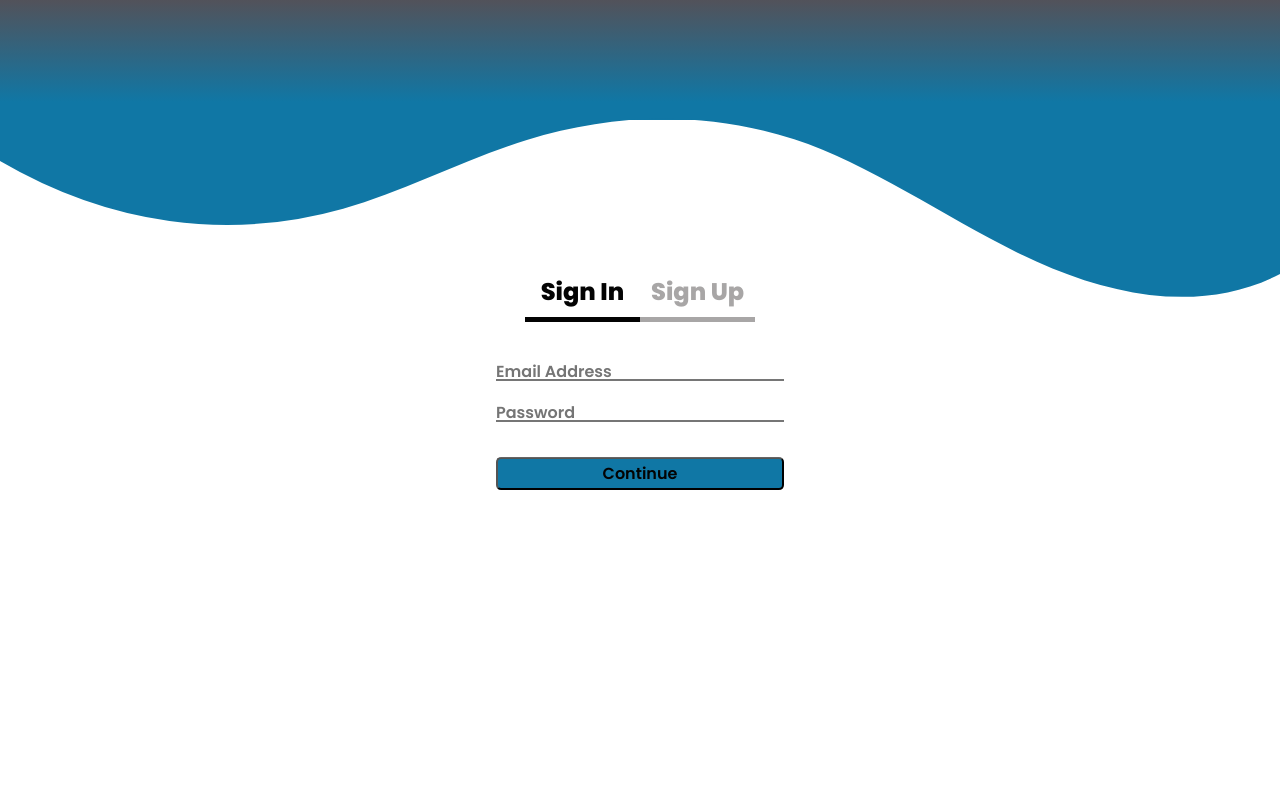
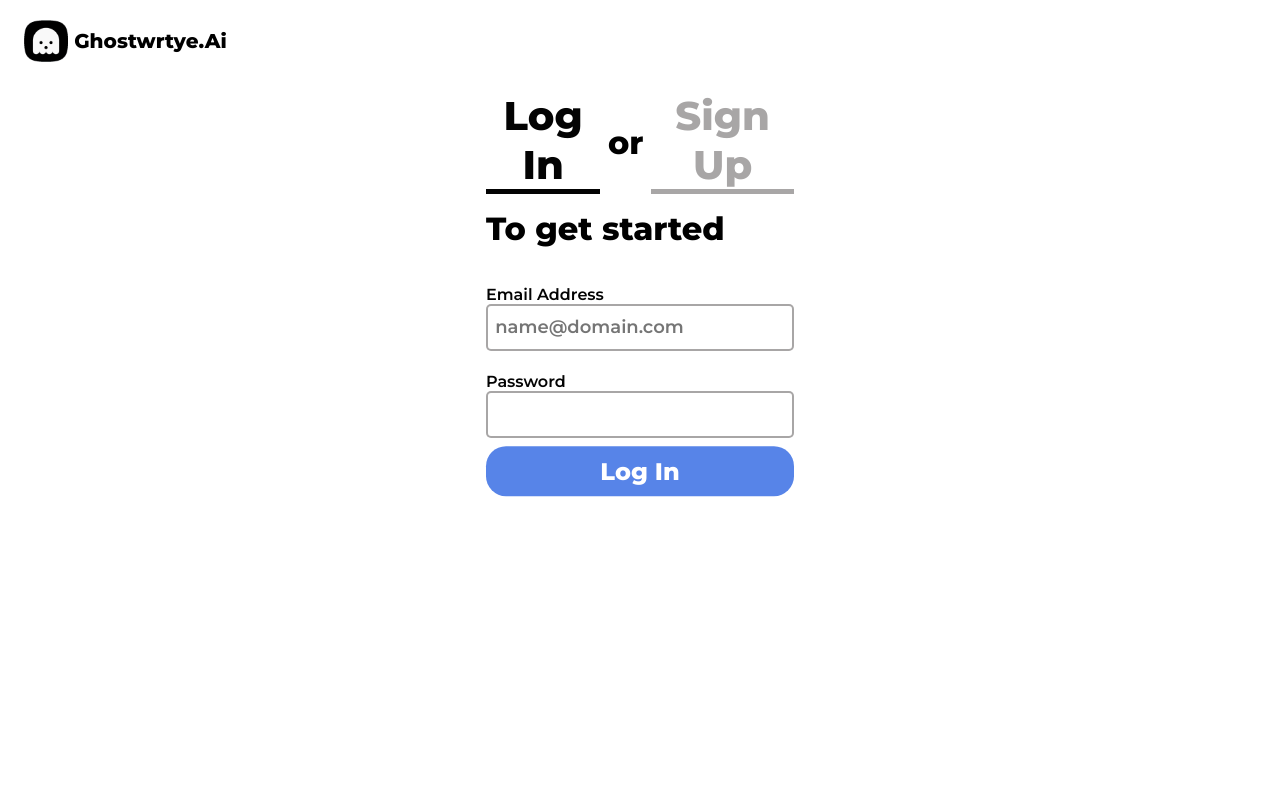
Before and after one commit to CS425Team46/Ghostwryrte.ai, a Flask app: page / in a window 1280 px wide. Run offline with Flask 3, Linux system fonts and the light colour scheme; parts of the project's set-up code (start-up, migrations or seed data) failed here and were passed over; some libraries are stand-ins or nearby versions.

Commit message:
Sign In/Sign Up Redesign
Redesigned the Sign In/Sign Up page (hopefully for the last time in the foreseeable future)

```diff
--- a/FrontEnd/static/javascript.mjs
+++ b/FrontEnd/static/javascript.mjs
@@ -544,7 +544,7 @@ if (accPageCheck) {
     const signUpButton = document.getElementById('signUpBtn');
     const ACSubmit = document.getElementById('ACSubmit');
     var confirmPass = document.getElementById('confirmPassword');
-    var CPText = document.getElementById('CPText');
+    var confirmPassText = document.getElementById('confText');
     const signInAndUpWrapper = document.getElementById('SIAUW');
 
     document.getElementById('userSubmitForm').addEventListener('submit', function (event) {
@@ -572,36 +572,32 @@ if (accPageCheck) {
     signInButton.addEventListener('click', function () {
 
         ACSubmit.classList.remove('removed');
+        ACSubmit.value = "Log In"
+
         signInButton.style.color = 'var(--textColor)';
         signInButton.style.borderBottom = '5px solid var(--textColor)';
         signUpButton.style.color = 'var(--deselectedColor)';
         signUpButton.style.borderBottom = '5px solid var(--deselectedColor)';
-        /* confirmPass.style.display = 'none'; */
+
         confirmPass.classList.remove('active');
-        CPText.style.display = 'none';
-        signInAndUpWrapper.style.paddingBottom = '15%';
-        /* document.getElementById('userEmail').value = "";
-        document.getElementById('userPassword').value = ""; */
+        confirmPassText.classList.remove('active');
         ACUserOption = 1;
 
     });
 
     signUpButton.addEventListener('click', function () {
+        ACSubmit.value = "Sign Up"
         ACSubmit.classList.add('removed');
+
         signUpButton.style.color = 'var(--textColor)';
         signUpButton.style.borderBottom = '5px solid var(--textColor)';
         signInButton.style.color = 'var(--deselectedColor)';
         signInButton.style.borderBottom = '5px solid var(--deselectedColor)';
-        /* confirmPass.style.display = 'flex'; */
+
         confirmPass.classList.add('active');
-        CPText.style.display = 'flex';
-        signInAndUpWrapper.style.paddingBottom = '8%';
+        confirmPassText.classList.add('active');
         ACUserOption = 2;
-
-
     });
-
-
 }
 
 
--- a/FrontEnd/static/styleLarge.css
+++ b/FrontEnd/static/styleLarge.css
@@ -15,7 +15,7 @@ padding: 0;
     --mainColor: #ffffff;
     --secondaryColor: #F0F0F0;
     --secondaryAccent: #DEDEDE;
-    --mainAccentColor: #1077A5;
+    --mainAccentColor: #5784e8;
     --textColor: #030303;
 
 }
@@ -895,70 +895,72 @@ pre {
 
 /* Account Creation Page */
 
-.blackness{
-    height: 15%;
-    width: 100%;
-    background: linear-gradient(180deg, rgb(82, 82, 90) 0%, var(--mainAccentColor) 85%);
-    margin: 0;
-}
-.custom-shape-divider-top-1711335761 {
-    position: absolute;
-    top: calc(15% - 4px);
-    left: 0;
-    width: 100%;
-    overflow: hidden;
-    line-height: 0;
-}
-
-.custom-shape-divider-top-1711335761 svg {
-    position: relative;
-    display: block;
-    width: calc(100% + 1.3px);
-    height: 197px;
-}
-
-.custom-shape-divider-top-1711335761 .shape-fill {
-    fill: var(--mainAccentColor);
-}
-
 .AccCP {
-
-    display: flex;
-    align-items: flex-start;
-    padding-top: 12%;
-    justify-content: center;
-    width: 100%;
-    height: 60%;
-    flex-grow: 1;
-}
-
-.accountCreationWrapper {
-
     display: flex;
     flex-direction: column;
+    align-items: center;
+    width: 100%;
+    height: 100%;
+    padding: 1rem 1.5rem 1rem 1.5rem;
+    background: var(--mainColor);
+  }
+  .topbarContainer{
+    display: flex;
+    height: 10%;
+    width: 100%;
+    align-items: center;
+
+  }
+  .logoImgAcc{
+    width: 2.75rem;
+    margin: 0 .5% 0 0;
+    height: auto;
+  }
+  .loginBrandText{
+    font-size: 1.25rem;
+    font-weight: 800  ;
+    font-family: "Montserrat", sans-serif;
+  }
+  .actionSelector {
+    display: flex;
+    flex-direction: column;
+    text-align: left;
     width: 25%;
-    height: 50%;
-    gap: 10%;
-/*     background: var(--secondaryColor);
-    border-radius: 20px;
-    box-shadow: 0 0 10px rgba(0, 0, 0, 0.6); */
+    margin: 2% 0 3% 0;
   }
-
   .actionWrapper{
     display: flex;
     justify-content: center;
     align-items: center;
     width: 100%;
+    margin: 2% 0 5% 0;
   }
 
-.actionSelector {
+  .signInAndUpWrapper {
+
     display: flex;
-    justify-content: center;
-    width: 90%;
-    font-size: 3rem;
+    flex-direction: column;
+    justify-content: flex-start;
+    width: 25%;
+    height: 100%;
     background: none;
-    color: var(--textColor);
-    margin-bottom: 8%;
+
+  }
+  .innerTextGrouping{
+    display: flex;
+    align-items: center;
+    text-align: left;
+    font-family: "Montserrat", sans-serif;
+    font-weight: 800;
+    font-size: 2rem;
+  }
+  .innerTextGrouping.two{
+    margin: 5% 0 0 0;
+  }
+
+  .getStartedMessage {
+    display: inline-block;
+    white-space: nowrap;
   }
 
   .signInButton {
@@ -967,15 +969,16 @@ pre {
     background: none;
     justify-content: center;
     border: none;
-    font-family: "Poppins", sans-serif;
+    font-family: "Montserrat", sans-serif;
     font-weight: 800;
-    font-size: 1.5rem;
-    width: 40%;
-    padding-bottom: 3%;
+    font-size: 2.5rem;
     border-bottom: 5px solid var(--textColor);
     color: var(--textColor  );
+    margin-bottom: -5px;
+    margin: 0 2.5% 0 0;
 
   }
+
   .signInButton:hover{
     cursor: pointer;
   }
@@ -986,12 +989,12 @@ pre {
     background: none;
     justify-content: center;
     border: none;
-    width: 40%;
-    font-family: "Poppins", sans-serif;
+    font-family: "Montserrat", sans-serif;
     font-weight: 800;
-    font-size: 1.5rem;
+    font-size: 2.5rem;
     color: var(--deselectedColor);
     border-bottom: 5px solid var(--deselectedColor);
+    margin: 0 0 0 2.5%;
 
   }
 
@@ -999,60 +1002,49 @@ pre {
     cursor: pointer;
   }
 
-.outerSignInWrapper{
-    display: flex;
-    justify-content: center;
-    align-items: flex-start;
-    width: 100%;
-    height: 70%;
-}
-
-.signInAndUpWrapper {
-
-    display: flex;
-    flex-direction: column;
-    justify-content: flex-start;
-    width: 90%;
-    height: 100%;
-    background: none;
-    gap: 8%;
-
-}
-
-
-
-
   #CPText{
     display: none;
   }
   .loginText{
-    font-family: "Poppins", sans-serif;
-    margin-top: 2%;
+    font-family: "Montserrat", sans-serif;
+    margin: 0;
   }
-.loginText.Sep{
-    margin-top: 4%;
+  .loginText.conf{
+    opacity: 0;
+    transition: opacity 0.5s ease, transform 0.5s ease;
+    transform: translateY(-20%);
   }
+  .loginText.conf.active {
+    opacity: 1;
+    transform: translateY(20%);
+  }
+
   .userInputAC {
+
     display: flex;
-    height:50%;
+    height: 100%;
     flex-direction: column;
     justify-content: flex-start;
-    gap:8%;
+    font-size: 1rem;
+    font-family: "Montserrat", sans-serif;
+    font-weight: 600;
     color: var(--textColor);
+
   }
 
   .loginInputBox {
     display: flex;
     align-items: center;
     background: none;
-    font-family: "Poppins", sans-serif;
+    font-family: "Montserrat", sans-serif;
     font-weight: 600;
-    font-size: 1rem;
-    padding: 2.5% 0 2.5% 0;
+    font-size: 1.125rem;
+    padding: 4% 3% 4% 3%;
     margin-bottom: 7%;
-    height: 20%;
     width: 100%;
-    border-width: 0 0 2px;
+    border: 0;
+    border-radius: 5px;
+    box-shadow: inset 0 0 0 2px var(--deselectedColor);
     outline: none;
   }
 
@@ -1073,35 +1065,40 @@ pre {
   }
 
   .ACSubmitButton {
+
     display: flex;
     justify-content: center;
     align-items: center;
-    font-family: "Poppins", sans-serif;
-    font-weight: 600;
-    color: var(--textColor);
+    font-family: "Montserrat", sans-serif;
+    font-weight: 800;
+    color: var(--mainColor);
     background: var(--mainAccentColor);
     width: 100%;
-    height: 45%;
-    font-size: 1rem;
-    padding: 5%;
-    border-radius: 5px;
-    transform: translateY(-140%);
+    height: 10%;
+    font-size: 1.5rem;
+    padding: 2%;
+    border: 0;
+    transform: translateY(-200%);
+    border-radius: 20px;
     transition: transform 0.5s ease, box-shadow 0.5s ease;
+
   }
+
   .ACSubmitButton.removed{
-    transform: translateY(10%);
+    transform: translateY(60%);
   }
-.ACSubmitButton.removed:hover {
-    transform: translateY(-10%);
+  .ACSubmitButton.removed:hover{
+    transform: translateY(53%);
+  }
+
+  .ACSubmitButton:hover {
+    transform: translateY(-207%);
     box-shadow: 0 0 10px rgba(0, 0, 0, 0.3);
   }
-.ACSubmitButton:hover {
-    transform: translateY(-150%);
-    box-shadow: 0 0 10px rgba(0, 0, 0, 0.3);
-}
-
-.ACSubmitButton:active {
+  .ACSubmitButton:active{
+    cursor: pointer;
     box-shadow: 0 0 10px rgba(0, 0, 0, 0.7);
+    border: 3px solid black;
   }
 
 /* Toast */
--- a/FrontEnd/static/styleSmall.css
+++ b/FrontEnd/static/styleSmall.css
@@ -15,7 +15,7 @@ padding: 0;
   --mainColor: #ffffff;
   --secondaryColor: #F0F0F0;
   --secondaryAccent: #DEDEDE;
-  --mainAccentColor: #1077A5;
+  --mainAccentColor: #5784e8;
   --textColor: #030303;
 
 }
@@ -875,53 +875,28 @@ pre {
 
 /*Small screen account creation */
 
-.blackness{
-  height: 20%;
-  width: 100%;
-  background: var(--mainAccentColor);
-  margin: 0;
-}
-.custom-shape-divider-top-1711335761 {
-    position: absolute;
-    top: calc(20% - 4px);
-    left: 0;
-    width: 100%;
-    overflow: hidden;
-    line-height: 0;
-}
-
-.custom-shape-divider-top-1711335761 svg {
-    position: relative;
-    display: block;
-    width: calc(100% + 1.3px);
-    height: 197px;
-}
-
-.custom-shape-divider-top-1711335761 .shape-fill {
-    fill: var(--mainAccentColor);
-}
-
-
 .AccCP {
-
-  display: flex;
-  align-items: flex-end;
-  justify-content: center;
-  width: 100%;
-  height: 60%;
-  flex-grow: 1;
-}
-
-.accountCreationWrapper {
-
   display: flex;
   flex-direction: column;
-  width: 90%;
-  height: 80%;
-  gap: 10%;
-/*     background: var(--secondaryColor);
-  border-radius: 20px;
-  box-shadow: 0 0 10px rgba(0, 0, 0, 0.6); */
+  width: 100%;
+  height: 100%;
+  padding: 5rem;
+  background: var(--mainColor);
+}
+.topbarContainer{
+  display: flex;
+  height: 10%;
+  align-items: center;
+}
+.logoImgAcc{
+  width: 7rem;
+  margin: 0 2% 0 0;
+  height: auto;
+}
+.loginBrandText{
+  font-size: 4rem;
+  font-weight: 800  ;
+  font-family: "Montserrat", sans-serif;
 }
 
 .actionWrapper{
@@ -929,18 +904,32 @@ pre {
   justify-content: center;
   align-items: center;
   width: 100%;
-
+  margin: 10% 0 15% 0;
 }
 
+
 .actionSelector {
+  display: flex;
+  flex-direction: column;
+  text-align: left;
+  margin: 10% 0 12% 0;
+}
 
+.innerTextGrouping{
   display: flex;
-  justify-content: center;
-  width: 90%;
-  font-size: 3rem;
-  background: none;
-  color: var(--textColor);
-  margin-bottom: 4%;
+  align-items: center;
+  text-align: left;
+  font-family: "Montserrat", sans-serif;
+  font-weight: 800;
+  font-size: 4rem;
+}
+.innerTextGrouping.two{
+  margin: 5% 0 0 0;
+}
+
+.getStartedMessage {
+  display: inline-block;
+  white-space: nowrap;
 }
 
 .signInButton {
@@ -949,15 +938,16 @@ pre {
   background: none;
   justify-content: center;
   border: none;
-  font-family: "Poppins", sans-serif;
+  font-family: "Montserrat", sans-serif;
   font-weight: 800;
-  font-size: 3rem;
-  width: 40%;
-  padding-bottom: 3%;
-  border-bottom: 8px solid var(--textColor);
+  font-size: 5rem;
+  border-bottom: 5px solid var(--textColor);
   color: var(--textColor  );
+  margin-bottom: -5px;
+  margin: 0 3.5% 0 0;
 
 }
+
 .signInButton:hover{
   cursor: pointer;
 }
@@ -968,12 +958,12 @@ pre {
   background: none;
   justify-content: center;
   border: none;
-  width: 40%;
-  font-family: "Poppins", sans-serif;
+  font-family: "Montserrat", sans-serif;
   font-weight: 800;
-  font-size: 3rem;
+  font-size: 5rem;
   color: var(--deselectedColor);
-  border-bottom: 8px solid var(--deselectedColor);
+  border-bottom: 5px solid var(--deselectedColor);
+  margin: 0 0 0 3.5%;
 
 }
 
@@ -981,45 +971,42 @@ pre {
   cursor: pointer;
 }
 
-.outerSignInWrapper{
-  display: flex;
-  justify-content: center;
-  align-items: flex-start;
-  width: 100%;
-  height: 70%;
-}
-
 .signInAndUpWrapper {
 
   display: flex;
   flex-direction: column;
   justify-content: flex-start;
-  width: 90%;
+  width: 100%;
   height: 100%;
   background: none;
-  gap: 8%;
 
 }
 #CPText{
   display: none;
 }
 .loginText{
-  font-family: "Poppins", sans-serif;
-  margin-top: 2%;
+  font-family: "Montserrat", sans-serif;
+  margin: 0;
 }
-.loginText.Sep{
-  margin-top: 4%;
+.loginText.conf{
+  opacity: 0;
+  transition: opacity 0.5s ease, transform 0.5s ease;
+  transform: translateY(-20%);
 }
+.loginText.conf.active {
+  opacity: 1;
+  transform: translateY(20%);
+}
+
 .userInputAC {
 
   display: flex;
-  height:50%;
+  height:100%;
   flex-direction: column;
   justify-content: flex-start;
   font-size: 2.5rem;
-  font-family: "Poppins", sans-serif;
+  font-family: "Montserrat", sans-serif;
   font-weight: 600;
-  gap:8%;
   color: var(--textColor);
 
 }
@@ -1028,17 +1015,18 @@ pre {
   display: flex;
   align-items: center;
   background: none;
-  font-family: "Poppins", sans-serif;
+  font-family: "Montserrat", sans-serif;
   font-weight: 600;
   font-size: 2.5rem;
-  padding-top: 2.5%;
-  padding-bottom: 2.5%;
+  padding: 5% 3.75% 5% 3.75%;
   margin-bottom: 7%;
-  height: 20%;
   width: 100%;
-  border-width: 0 0 2px;
+  border: 0;
+  border-radius: 10px;
+  box-shadow: inset 0 0 0 2px var(--deselectedColor);
   outline: none;
 }
+
 .loginInputBox.confirm {
   display: flex;
   opacity: 0;
@@ -1050,9 +1038,7 @@ pre {
   opacity: 1;
   transform: translateY(20%);
 }
-/*   .loginInputBox::placeholder {
-  color: #33343e;
-} */
+
 .loginInputBox:focus {
   outline: none;
 }
@@ -1062,26 +1048,30 @@ pre {
   display: flex;
   justify-content: center;
   align-items: center;
-  font-family: "Poppins", sans-serif;
+  font-family: "Montserrat", sans-serif;
   font-weight: 800;
-  color: var(--textColor);
-  background: var(--mainAccentColor );
+  color: var(--mainColor);
+  background: var(--mainAccentColor);
   width: 100%;
-  height: 40%;
-  font-size: 2.1rem;
-  padding: 3%;
-  transform: translateY(-140%);
-  border-radius: 15px;
+  height: 10%;
+  font-size: 3rem;
+  padding: 2%;
+  border: 0;
+  transform: translateY(-200%);
+  border-radius: 45px;
   transition: transform 0.5s ease, box-shadow 0.5s ease;
 
 }
 
 .ACSubmitButton.removed{
-  transform: translateY(10%);
+  transform: translateY(60%);
+}
+.ACSubmitButton.removed:hover{
+  transform: translateY(53%);
 }
 
 .ACSubmitButton:hover {
-  transform: translateY(-7%);
+  transform: translateY(-207%);
   box-shadow: 0 0 10px rgba(0, 0, 0, 0.3);
 }
 .ACSubmitButton:active{
--- a/FrontEnd/templates/AccountCreation.html
+++ b/FrontEnd/templates/AccountCreation.html
@@ -7,39 +7,44 @@
     <link rel="preconnect" href="https://fonts.googleapis.com">
     <link rel="preconnect" href="https://fonts.gstatic.com" crossorigin>
     <link href="https://fonts.googleapis.com/css2?family=Poppins:ital,wght@0,200..1000;1,200..1000&display=swap" rel="stylesheet">
+    <link href="https://fonts.googleapis.com/css2?family=Montserrat:ital,wght@0,100..900;1,100..900&display=swap" rel="stylesheet">
 </head>
 <body class="accountCreationPg">
 
-    <div class="blackness"></div>
+<!--     <div class="blackness"></div>
     <div class="custom-shape-divider-top-1711335761">
         <svg data-name="Layer 1" xmlns="http://www.w3.org/2000/svg" viewBox="0 0 1200 120" preserveAspectRatio="none">
             <path d="M321.39,56.44c58-10.79,114.16-30.13,172-41.86,82.39-16.72,168.19-17.73,250.45-.39C823.78,31,906.67,72,985.66,92.83c70.05,18.48,146.53,26.09,214.34,3V0H0V27.35A600.21,600.21,0,0,0,321.39,56.44Z" class="shape-fill"></path>
         </svg>
-    </div>
+    </div> -->
 
     <div class="AccCP" id="accPage">
-        <div class="accountCreationWrapper">
-            <div class="actionWrapper">
-                <div class="actionSelector">
-                    <button class="signInButton" id="signInBtn">Sign In</button>
+        <header class="topbarContainer">
+            <img src="{{ url_for('static', filename='images/newLogoBlack.png') }}" alt="Ghostwryte.ai" class="logoImgAcc">
+            <span class="loginBrandText">Ghostwrtye.Ai</span>
+        </header>
+        <div class="actionSelector">
+                <div class="innerTextGrouping">
+                    <button class="signInButton" id="signInBtn">Log In</button> or
                     <button class="signUpButton" id="signUpBtn">Sign Up</button>
                 </div>
-            </div>
-            <div class="outerSignInWrapper">
-                <div class="signInAndUpWrapper" id="SIAUW">
-                    <form class="userInputAC" id="userSubmitForm">
-                        <!-- <div class="loginText">Email Address</div> -->
-                        <input class="loginInputBox" type="email" id="userEmail" name="email" placeholder="Email Address" required>
-                        <!-- <div class="loginText">Password</div> -->
-                        <input class="loginInputBox" type="password" id="userPassword" name="password" placeholder="Password" required>
-                        <!-- <div class="loginText" id="CPText">Confirm Password </div> -->
-                        <input class="loginInputBox confirm" type="password" id="confirmPassword" name="confirmPassword" placeholder="Confirm Password">
-                        <div class="loginText Sep"></div>
-                        <button class="ACSubmitButton" type="submit" id="ACSubmit">Continue</button>
-                    </form>
-                </div>
-            </div>
+                <span class="innerTextGrouping two">To get started</span>
+        </div>
 
+
+        <div class="signInAndUpWrapper" id="SIAUW">
+            <form class="userInputAC" id="userSubmitForm">
+                <label for="username" class="loginText">Email Address</label>
+                <input class="loginInputBox" type="email" id="userEmail" name="email" placeholder="name@domain.com" required>
+
+                <label for="password" class="loginText">Password</label>
+                <input class="loginInputBox" type="password" id="userPassword" name="password" placeholder="" required>
+
+                <label for="confirmPassword" id="confText" class="loginText conf">Confirm Password</label>
+                <input class="loginInputBox confirm" type="password" id="confirmPassword" name="confirmPassword" placeholder="">
+                <div class="loginText Sep"></div>
+                <button class="ACSubmitButton" type="submit" id="ACSubmit">Log In</button>
+            </form>
         </div>
     </div>
     <div class="toast-overlay" id="toast-overlay"></div>
```
Also changed, not shown: FrontEnd/static/images/newLogo.png, FrontEnd/static/images/newLogoBlack.png (added). Lines whose indentation alone changed are shown as unchanged.
